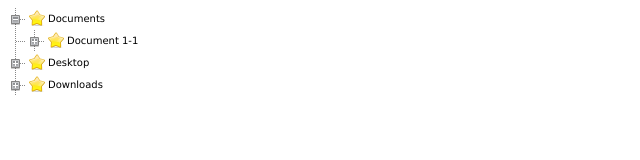
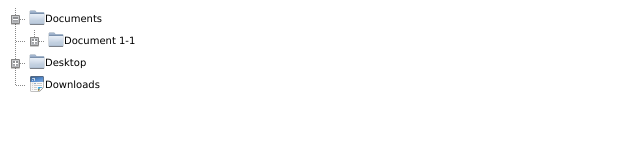
Before and after one commit to Iftakharalamrizve/react-tree-view-plugin, a React (Create React App) app in the folder tree-view/: page / in a window 1280 px wide. Both pictures are taken after a click on the item "Documents". Shown: the top 160 px of the page, without its empty margins (0-640 px from the left). Built offline with nearby package versions, Linux system fonts and the light colour scheme.

Commit message:
React Tree View simple Plugin Design

```diff
--- a/tree-view/src/App.js
+++ b/tree-view/src/App.js
@@ -1,9 +1,5 @@
-import React, { useState, useEffect } from 'react';
-import logo from './logo.svg';
-import './App.css';
+import React from 'react';
 import Tree from './components/Tree';
-import data from './data/data.json';
-import { AppContext } from './contex/contextApi';
 
 function App() {
   //Create a HTML element specified by parameter 'p_type'
@@ -669,17 +665,12 @@ function App() {
     },
     {
       key: "2",
-      label: "Downloads",
-      children: [],
+      label: "Downloads"
     },
   ];
   return (
-    <div>
-
-
-		    <div id="div_tree">
-            <Tree treeData={treeData} />
-        </div>
+    <div id="div_tree">
+        <Tree treeData={treeData} nodeLength={treeData.length -1} />
     </div>
   );
 }
--- a/tree-view/src/components/Tree.jsx
+++ b/tree-view/src/components/Tree.jsx
@@ -1,9 +1,9 @@
 import TreeNode from "./TreeNode"
-function Tree({ treeData }) {
+function Tree({ treeData, nodeLength }) {
     return (
         <ul id="tree" className="tree" >
-            {treeData.map((node) => (
-                <TreeNode node={node} key={node.key} />
+            {treeData.map((node,index) => (
+                <TreeNode node={node} key={node.key} lastNode={index == nodeLength ? true : false} />
             ))}
         </ul>
     )
--- a/tree-view/src/components/TreeNode.jsx
+++ b/tree-view/src/components/TreeNode.jsx
@@ -1,27 +1,43 @@
-import React,{useState} from 'react'
-import Tree from './Tree';
+import React, { useState } from "react";
+import Tree from "./Tree";
 
-function TreeNode({ node }) {
+function TreeNode({ node, lastNode }) {
   const { children, label } = node;
-    console.log(children,label)
   const [showChildren, setShowChildren] = useState(false);
   const handleClick = () => {
     setShowChildren(!showChildren);
   };
-    const leafNodeClick = () => {
-
-    }
   return (
     <>
-            <li onClick={children?handleClick:leafNodeClick}>
-                {showChildren?<img alt='' id="toggle_off" className={children?'exp_col commmon-showable':'exp_col commmon-visable'} src="./images/collapse.png"  />:<img alt='' id="toggle_on" className={children?'exp_col commmon-showable':'exp_col commmon-visable'} src="./images/expand.png" />}
-                <span className="node"><img alt='' className="icon_tree" src="./images/star.png" />
-                    <a>{label}</a>
+      <li
+        className={lastNode ? "last" : ""}
+        onClick={children ? handleClick : null}
+      >
+        <img
+          alt=""
+          id={showChildren ? "toggle_off" : "toggle_on"}
+          className={
+            children ? "exp_col commmon-showable" : "exp_col commmon-visable"
+          }
+          src={showChildren ? "./images/collapse.png" : "./images/expand.png"}
+        />
+        <span className="node">
+          <img
+            alt=""
+            className="icon_tree"
+            src={children ? "./images/folder.png" : "./images/file.png"}
+          />
+          <span>{label}</span>
         </span>
       </li>
-            {showChildren && <li > <Tree treeData={children} /> </li>}
+
+      {showChildren && (
+        <li>
+          <Tree treeData={children} nodeLength={children.length - 1} />
+        </li>
+      )}
     </>
-    )
+  );
 }
 
-export default TreeNode
+export default TreeNode;
--- a/tree-view/src/contex/contextApi.jsx
+++ /dev/null
@@ -1,2 +0,0 @@
-import { createContext } from 'react';
-export const AppContext = createContext();
--- a/tree-view/src/index.css
+++ b/tree-view/src/index.css
@@ -35,6 +35,7 @@ li.last {
 	background-image: 'url("css/lastnode.png")';
 	background-repeat: no-repeat;
 }
+
 
 ul.tree ul {
 	padding-left: 7px;
```
Lines whose indentation alone changed are shown as unchanged.
